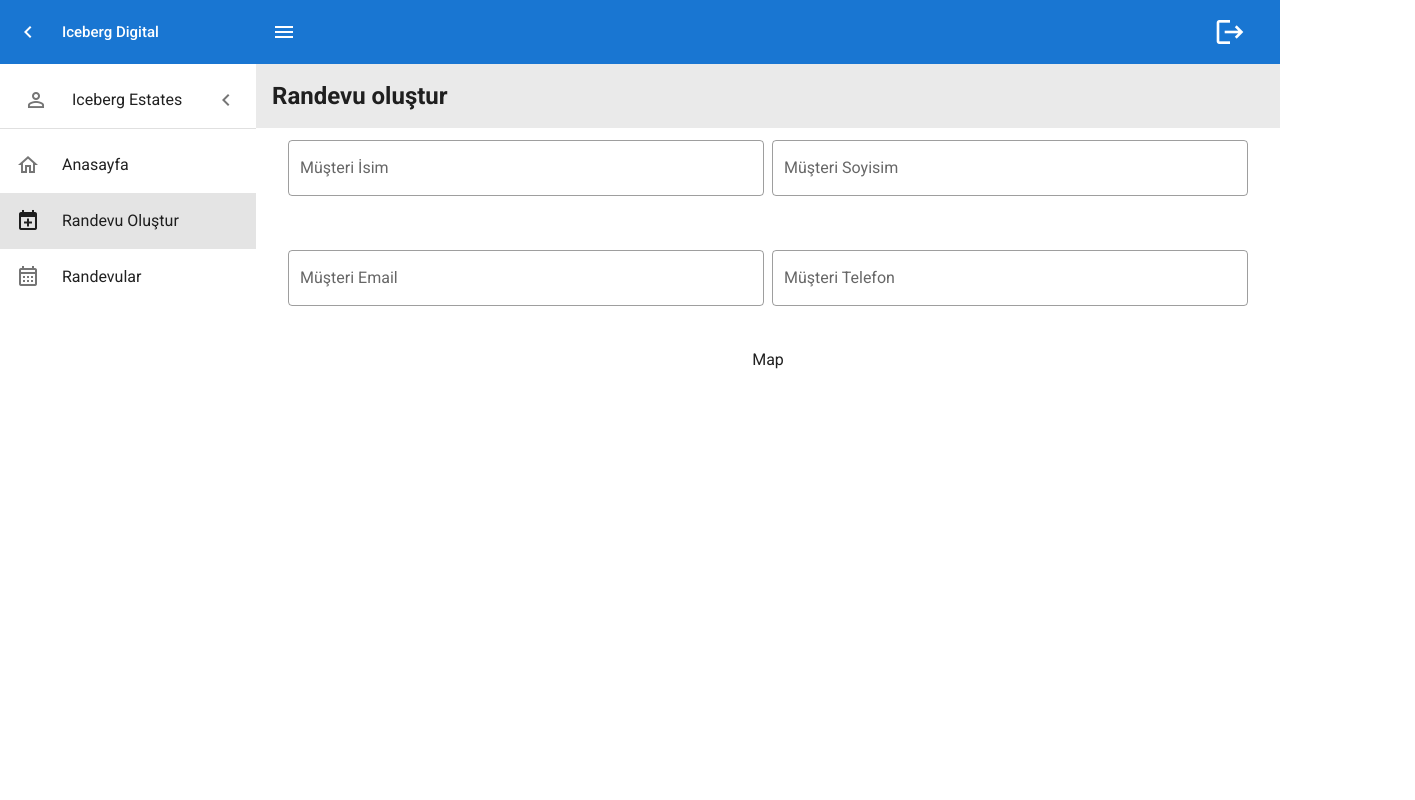
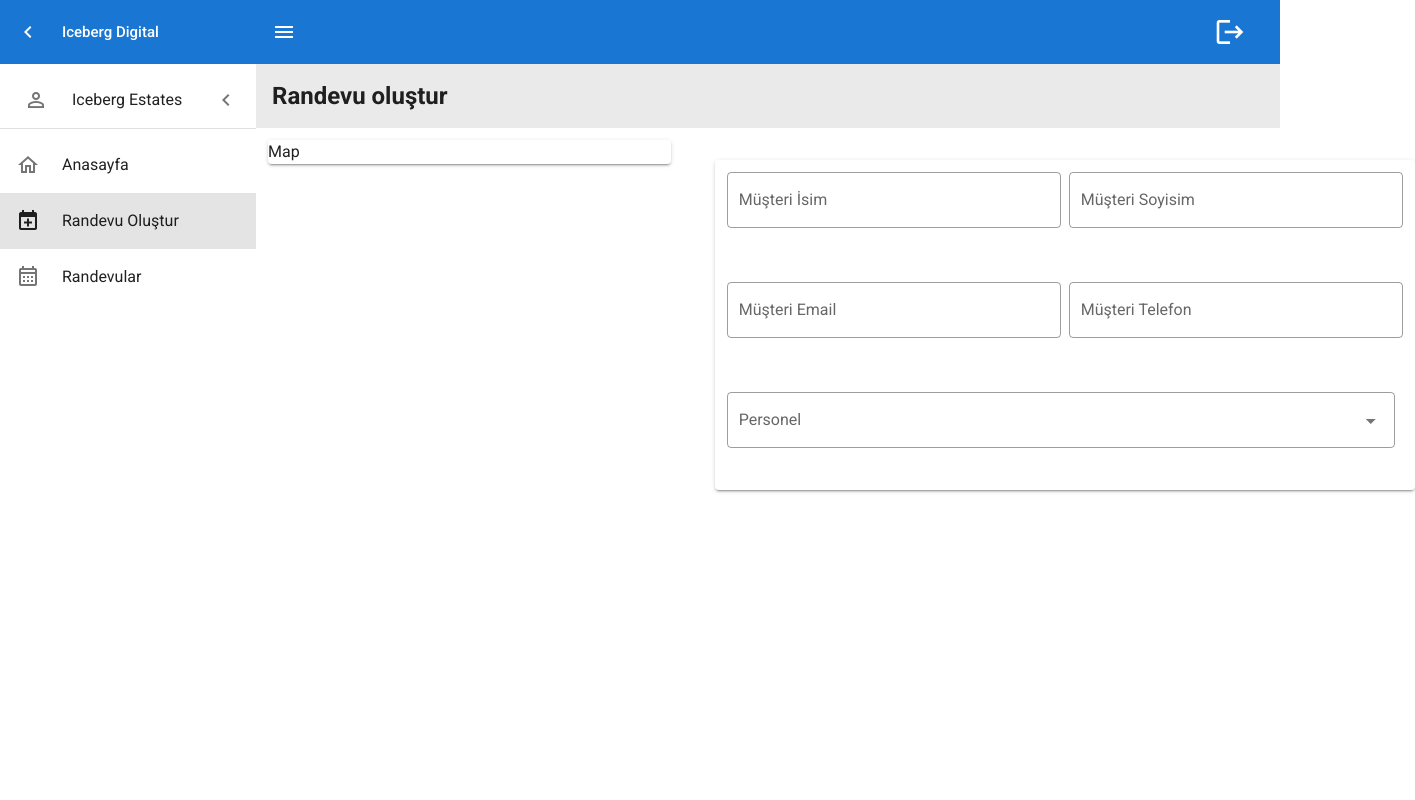
Before and after one commit to yusuftask08/iceberg-project, a Vue app: page /appointments-create in a window 1280 px wide. Shown: the top 800 px of the page, 1415 px wide, since content can reach past the window. Built offline with nearby package versions, Linux system fonts and the light colour scheme; no server answers.

Commit message:
AppointmentsCreate : users added to selectbox

```diff
--- a/src/store/Appointments.module.js
+++ b/src/store/Appointments.module.js
@@ -7,16 +7,22 @@ import axios from "axios"
 import {
     APP_GET_TABLE_LISTED,
     APP_PUT_DATA,
+    APP_PERSONEL
 } from "./actions.type";
 import {
-    SET_TABLE_DATA
+    SET_TABLE_DATA,
+    SET_AGENT_DATA
 } from "./mutations.type"
 const state = {
     tableData: [],
+    agent: [],
 };
 const getters = {
     setTableData(state) {
         return state.tableData;
+    },
+    setAgentData(state) {
+        return state.agent;
     }
 };
 const actions = {
@@ -57,11 +63,28 @@ const actions = {
         }).catch(err => {
             console.log(`err`, err);
         })
+    },
+    [APP_PERSONEL](context) {
+        axios.get(API_URL + APP_ID + "/Agents?fields%5B%5D=agent_name", {
+            headers: {
+                Authorization: "Bearer " + API_KEY,
+                "Content-Type": "application/json"
+            }
+        }).then(data => {
+            console.log(`data`, data.data.records)
+            context.commit(SET_AGENT_DATA, data.data.records)
+
+        }).catch(err => {
+            console.log(`err`, err);
+        })
     }
 }
 const mutations = {
     [SET_TABLE_DATA](state, payload) {
         state.tableData = payload;
+    },
+    [SET_AGENT_DATA](state, payload) {
+        state.agent = payload;
     }
 };
 export default {
--- a/src/store/actions.type.js
+++ b/src/store/actions.type.js
@@ -1,2 +1,3 @@
 export const APP_GET_TABLE_LISTED = "appGetTableListed"
 export const APP_PUT_DATA = "appPutData"
+export const APP_PERSONEL = "appPersonel"
--- a/src/store/mutations.type.js
+++ b/src/store/mutations.type.js
@@ -1 +1,2 @@
 export const SET_TABLE_DATA = "setTableData"
+export const SET_AGENT_DATA = "setAgentData"
--- a/src/views/App/AppointmentsCreate.vue
+++ b/src/views/App/AppointmentsCreate.vue
@@ -5,7 +5,12 @@
         <h2 class="h2">Randevu oluştur</h2>
       </v-toolbar>
     </div>
-    <div class="mx-5">
+    <div class="d-flex">
+      <v-col cols="12" md="5">
+        <v-card class="d-flex" max-width="500px">Map</v-card>
+      </v-col>
+      <v-col cols="12" md="6">
+        <v-card class="mx-5 my-5" min-width="700px">
           <v-col class="d-flex justify-center">
             <v-text-field
               v-model="name"
@@ -24,12 +29,26 @@
             />
             <v-text-field v-model="tel" outlined label="Müşteri Telefon" />
           </v-col>
+          <v-col class="d-flex justify-center">
+            <v-select
+              :items="personals"
+              v-model="personal"
+              item-value="id"
+              item-text="fields.agent_name"
+              class="mr-2"
+              outlined
+              label="Personel"
+            />
+          </v-col>
+        </v-card>
+      </v-col>
     </div>
-    <div class="d-flex justify-center">Map</div>
   </div>
 </template>
 
 <script>
+import { mapGetters } from "vuex";
+import { APP_PERSONEL } from "@/store/actions.type";
 export default {
   data() {
     return {
@@ -37,7 +56,21 @@ export default {
       surname: "",
       email: "",
       tel: "",
+      personal: "",
     };
+  },
+  created() {
+    this.init();
+  },
+  methods: {
+    init() {
+      this.$store.dispatch(APP_PERSONEL);
+    },
+  },
+  computed: {
+    ...mapGetters({
+      personals: "setAgentData",
+    }),
   },
 };
 </script>
```
Lines whose indentation alone changed are shown as unchanged.
